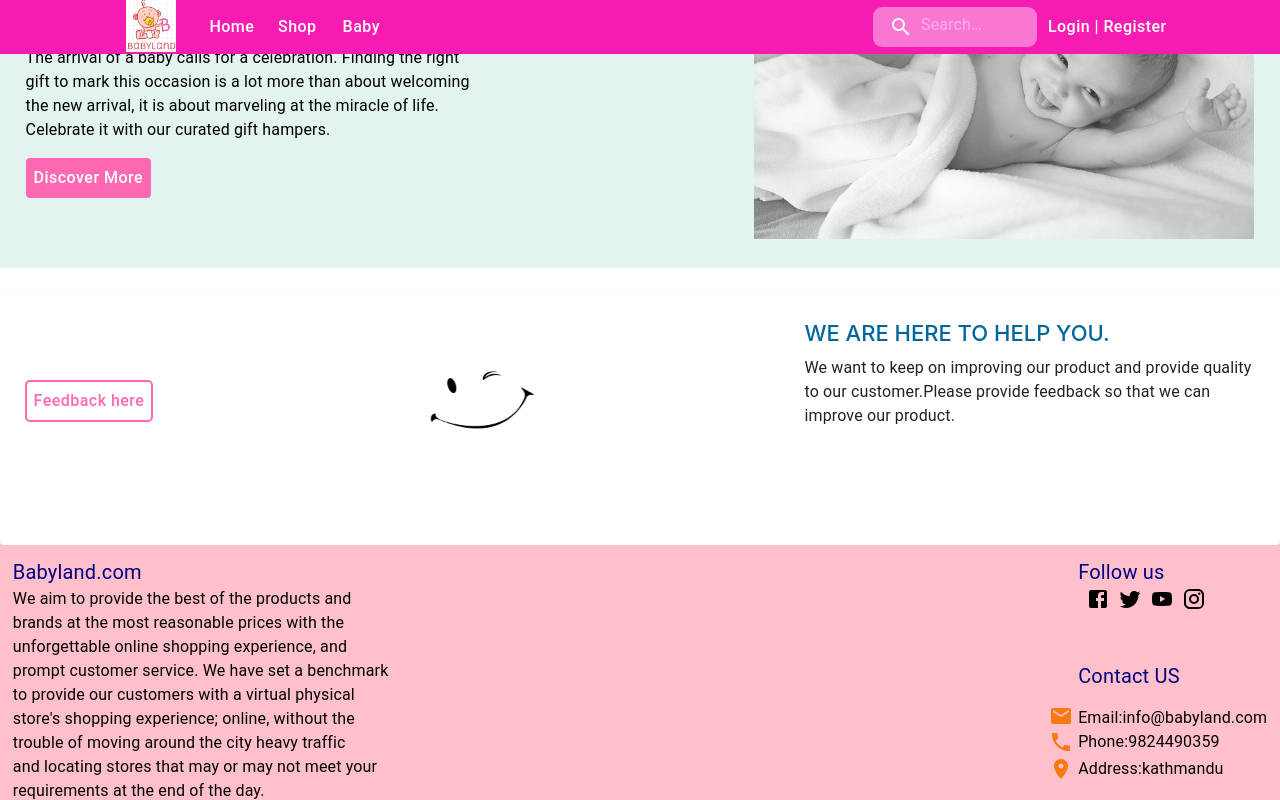
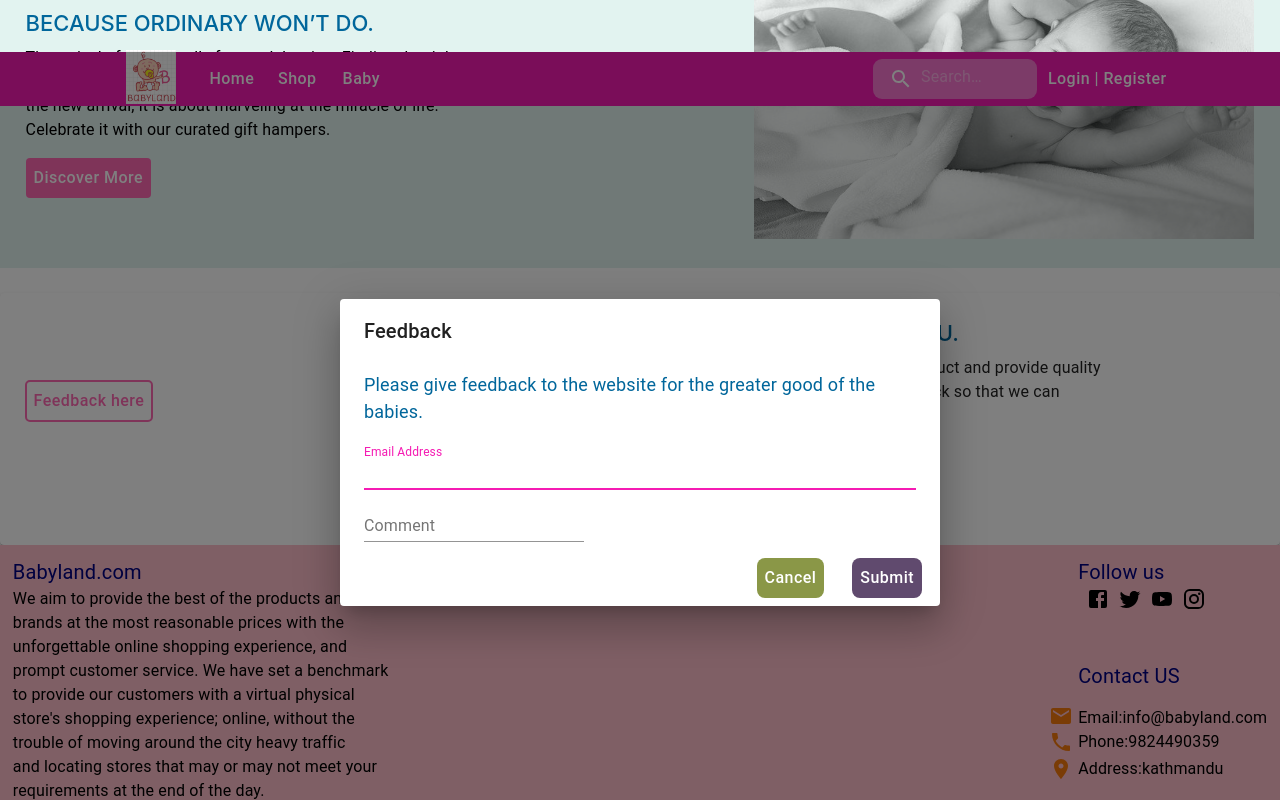
Before and after one commit to SushilSubedi/babyland, a React (Create React App) app: page / in a window 1280 px wide. Both pictures are taken after a click on the button "Feedback here". Shown: the part 2250-3050 px from the top of the page. Built offline with nearby package versions, Linux system fonts and the light colour scheme.

Commit message:
validation added in login page

```diff
--- a/src/GlobalComponents/Input.js
+++ b/src/GlobalComponents/Input.js
@@ -1,4 +1,4 @@
-import React from 'react';
+ import React from 'react';
 import TextField from '@material-ui/core/TextField';
 import { makeStyles, createStyles } from '@material-ui/core';
 
--- a/src/components/Connect/Connect.js
+++ b/src/components/Connect/Connect.js
@@ -1,15 +1,29 @@
-import React from 'react';
+import React,{useState}from 'react';
 import { Box,Paper,Button,createStyles,makeStyles,Typography } from '@material-ui/core';
 import smile from '../../Asset/smile.png';
-// import TextField from '@material-ui/core/TextField';
+import FeedbackDialog from '../FeedbackDialog/FeedbackDialog';
 
+// import TextField from '@material-ui/core/TextField
+const Connect = (props) => {
 
-const Connect = () => {
+    const [open, setOpen] = useState(false);
+
+    const handleOpen = () => {
+        setOpen(true);
+    };
+
+    const handleClose = () => {
+        setOpen(false);
+    };
+
     const classes = useStyles();
+
     return(
+
         <Box component={Paper} elavation= {false} className={classes.connect}>
             <div className={classes.feedback}>
-                <Button className={classes.button}>Feedback here</Button>
+                <Button  onClick={handleOpen}  className={classes.button}>Feedback here</Button>
+
             </div>
             <div>
                 <img src={smile} width="200px" height= "150px" alt= "smile everyone"/>
@@ -19,7 +33,9 @@ const Connect = () => {
                 <Typography  variant="h5" className={classes.Typography1}>WE ARE HERE TO HELP YOU.</Typography>
                 <Typography className={classes.Typography2}>We want to keep on improving our product and provide quality to our customer.Please provide feedback so that we can improve our product.</Typography>
             </div>
+            <FeedbackDialog open={open} handleClose={handleClose}/>
         </Box>
+
     )
 }
 
--- /dev/null
+++ b/src/components/FeedbackDialog/FeedbackDialog.js
@@ -0,0 +1,87 @@
+import React from 'react';
+import Button from '@material-ui/core/Button';
+import TextField from '@material-ui/core/TextField';
+import Dialog from '@material-ui/core/Dialog';
+import DialogActions from '@material-ui/core/DialogActions';
+import DialogContent from '@material-ui/core/DialogContent';
+import DialogContentText from '@material-ui/core/DialogContentText';
+import DialogTitle from '@material-ui/core/DialogTitle';
+import { makeStyles, createStyles, Typography} from '@material-ui/core';
+
+const FeedbackDialog =(props)=> {
+
+  const {open,handleClose}=props;
+  const classes = useStyles();
+  return (
+    <div>
+
+      <Dialog open={open} onClose ={handleClose} aria-labelledby="form-dialog-title">
+        <DialogTitle id="form-dialog-title" color="secondary">Feedback</DialogTitle>
+        <DialogContent>
+          <DialogContentText className={classes.Dialoghead}>
+            Please give feedback to the website for the greater good of the babies.
+          </DialogContentText>
+          <TextField
+            autoFocus
+            margin="dense"
+            id="name"
+            label="Email Address"
+            type="email"
+            fullWidth
+          />
+          <TextField className=
+          "commentBox"
+          label="Comment"
+          type="text"
+          margin-top="80px"
+          fontSize="40px"          />
+        </DialogContent>
+        <DialogActions>
+          <Button onClick={handleClose} className={classes.cancelbutton} >
+            Cancel
+          </Button>
+          <Button onClick={handleClose} className={classes.submitbutton}>
+            Submit
+          </Button>
+        </DialogActions>
+      </Dialog>
+    </div>
+  );
+}
+
+const useStyles = makeStyles(theme =>
+  createStyles({
+    cancelbutton:{
+
+      textTransform:'initial',
+      fontSize:'16px',
+      display: 'inline-block',
+      textAlign:' center',
+      backgroundColor:'#8A9747',
+      position:'relative',
+      right:'30px',
+      borderRadius: '8px',
+
+    },
+
+    submitbutton:{
+
+      textTransform:'initial',
+      fontSize:'16px',
+      backgroundColor:'#604A6E',
+      position:'relative',
+      right:'10px',
+      borderRadius: '8px',
+
+    },
+    Dialoghead:{
+      color:'#00669b',
+      fontSize:'18px',
+    },
+    commentbox:{
+      fontSize:'30px',
+    }
+
+  }))
+
+export default FeedbackDialog;
```
